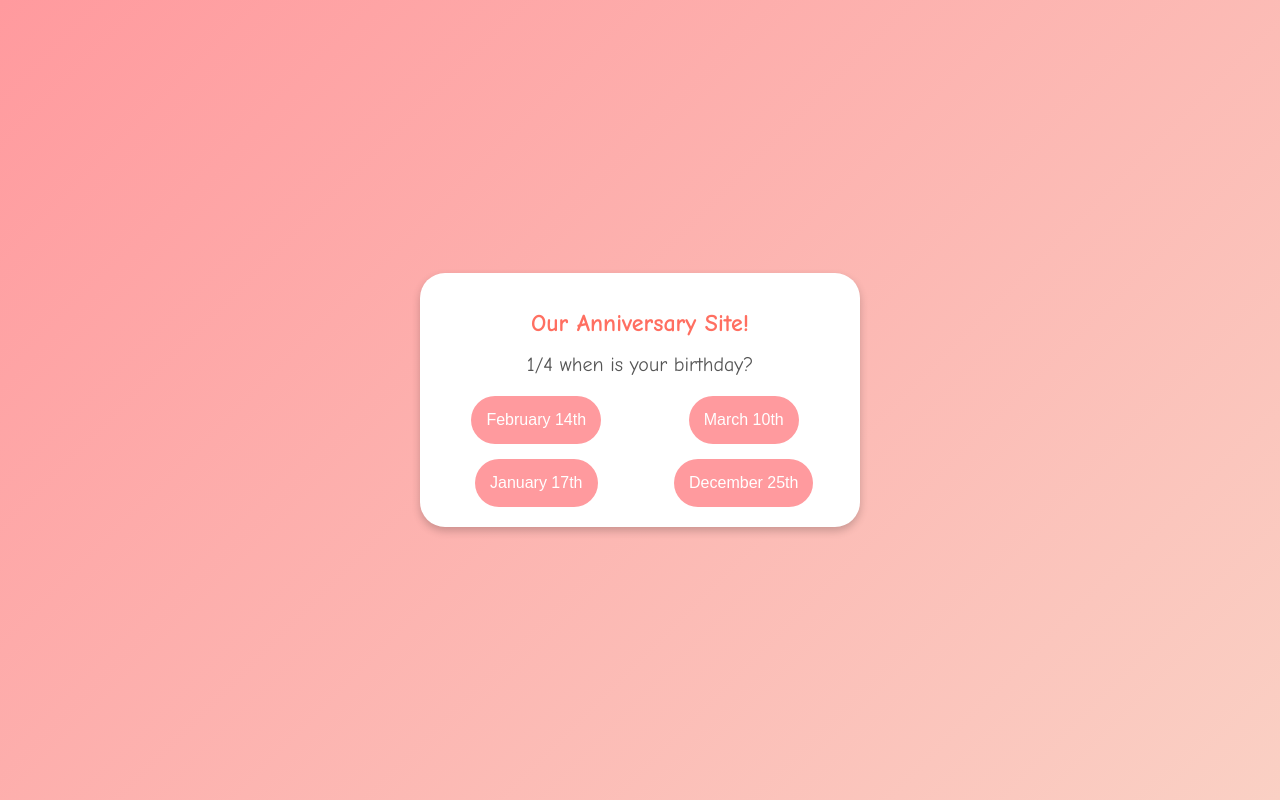
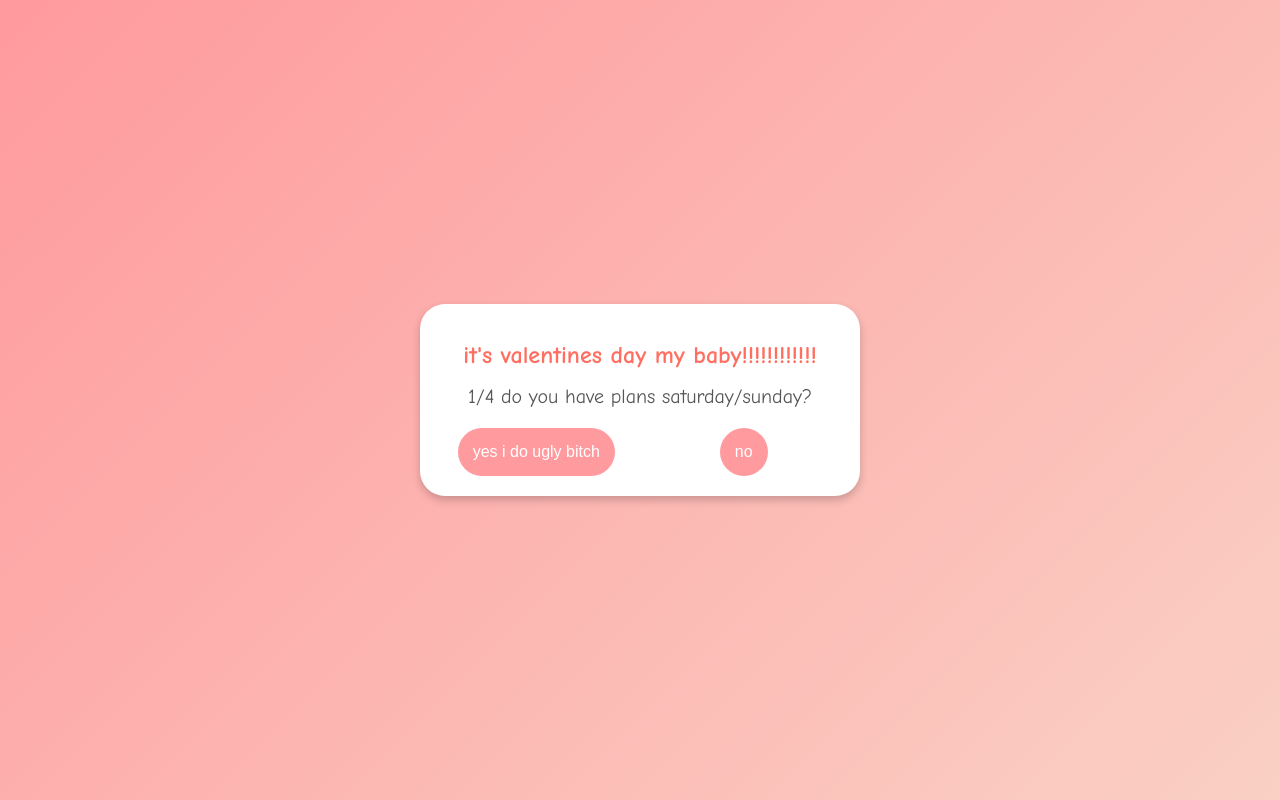
Before and after one commit to 4ersona/anniversary, a plain HTML site: page index.html in a window 1280 px wide. Drawn offline with Linux system fonts and the light colour scheme.

Commit message:
Update index.html

```diff
--- a/index.html
+++ b/index.html
@@ -3,7 +3,7 @@
 <head>
     <meta charset="UTF-8">
     <meta name="viewport" content="width=device-width, initial-scale=1.0">
-    <title>Anniversary Quiz</title>
+    <title>YOU THOUGHT I FORGOT HUHHHHHH</title>
 
     <!-- Open Graph tags for custom link preview -->
     <meta property="og:title" content="Che: Sayso Says at the Parc Jean Drapeau in Montreal, QC" />
@@ -110,7 +110,7 @@
 </head>
 <body>
     <div class="quiz-container">
-        <h1>Our Anniversary Site!</h1>
+        <h1>it's valentines day my baby!!!!!!!!!!!!</h1>
         <div class="question"></div>
         <div class="options"></div>
         <div class="result"></div>
@@ -120,12 +120,10 @@
     <script>
         const questions = [
             {
-                text: "when is your birthday?",
+                text: "do you have plans saturday/sunday?",
                 options: [
-                    { text: "February 14th", correct: false },
-                    { text: "March 10th", correct: false },
-                    { text: "January 17th", correct: true },
-                    { text: "December 25th", correct: false }
+                    { text: "yes i do ugly bitch", correct: false },
+                    { text: "no", correct: true },
                 ]
             },
             {
@@ -203,11 +201,11 @@
     const isCorrect = event.target.dataset.correct === 'true';
 
     if (isCorrect) {
-        resultDiv.textContent = 'GO MY BABY!';
+        resultDiv.textContent = 'YOUPIE!';
         resultDiv.className = 'result correct';
         nextButton.style.display = 'inline-block';
     } else {
-        resultDiv.textContent = 'you are not my baby.';
+        resultDiv.textContent = 'say yes hoe.';
         resultDiv.className = 'result wrong';
     }
 
```
